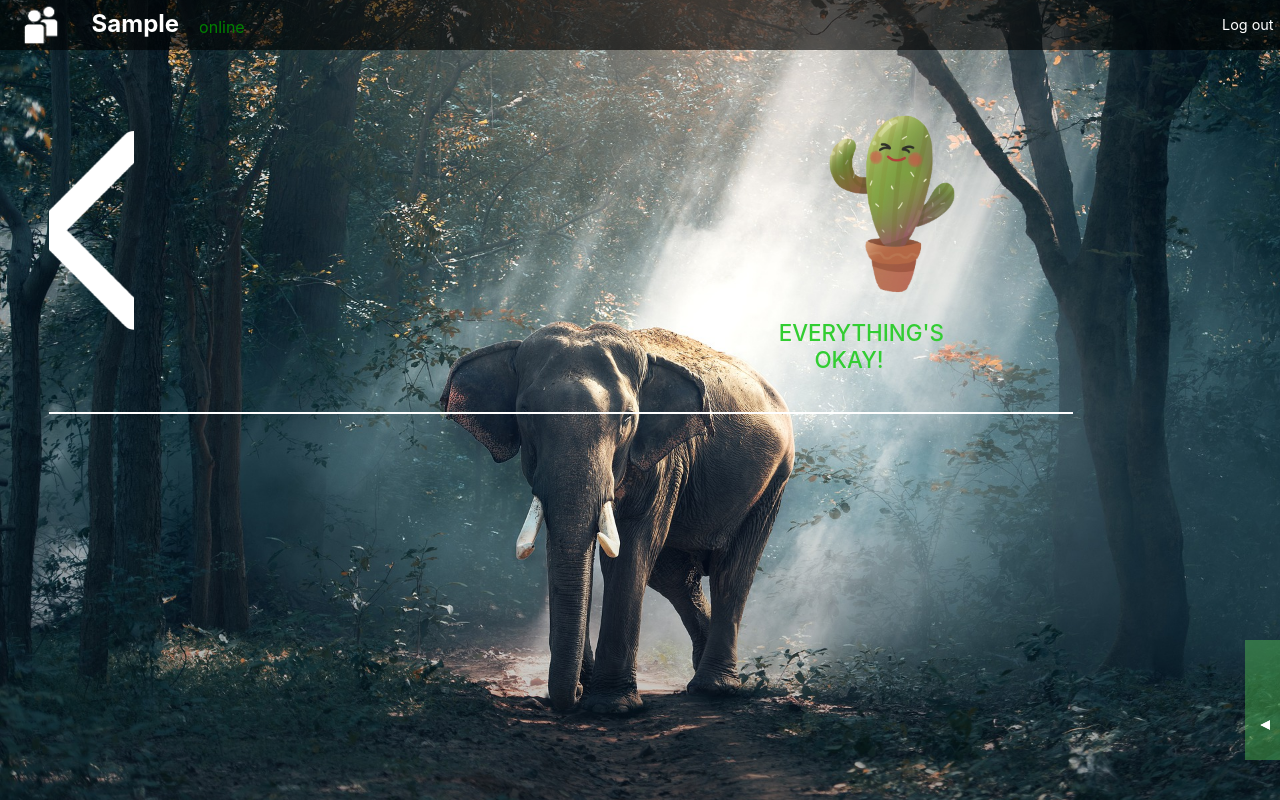
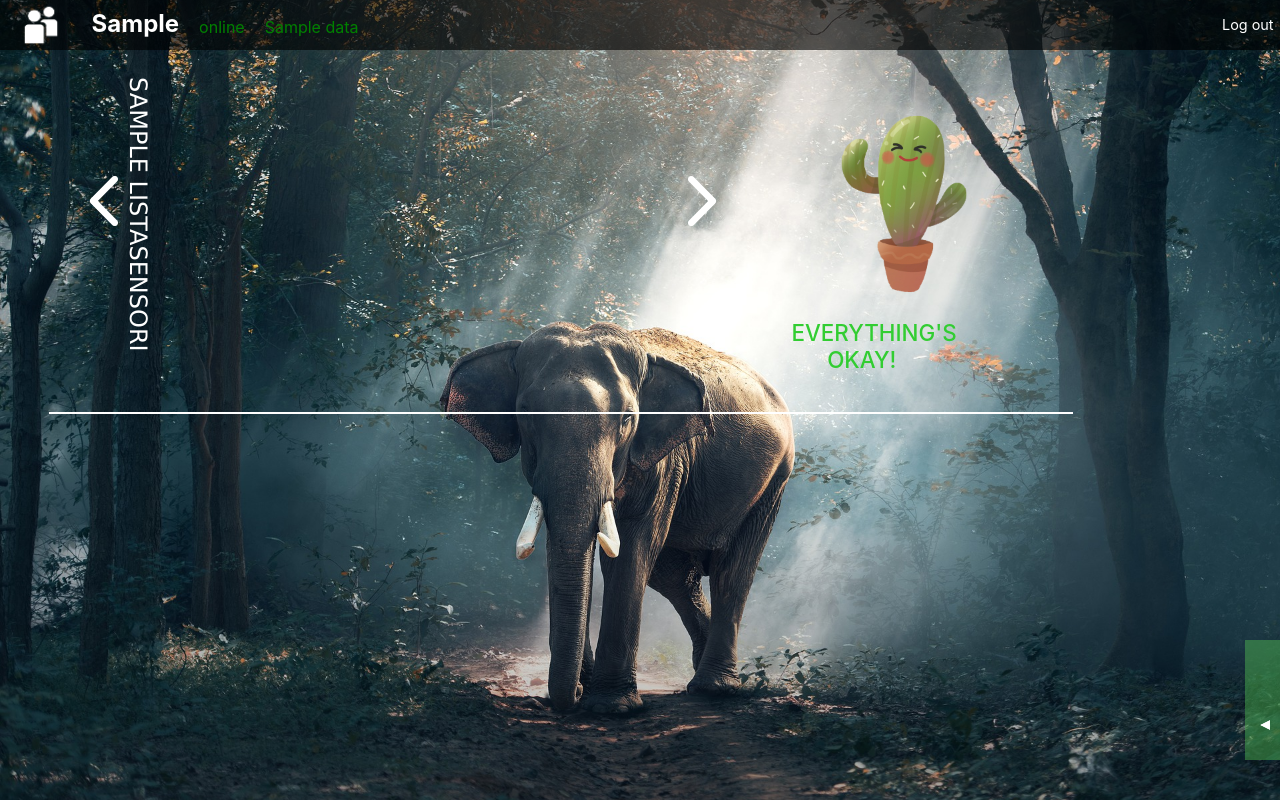
Before and after one commit to 2dadsgn/Smart-vase, a Flask app: template templates/gestione.html in a window 1280 px wide. Run offline with Flask 2, Linux system fonts and the light colour scheme; the template is opened without the code that fills it: most values are stand-ins (such as "Sample title", 1, 10 or a date in 2020); some libraries are stand-ins or nearby versions.

Commit message:
update in the app.py

```diff
--- a/app.py
+++ b/app.py
@@ -79,6 +79,11 @@
 
         username=session['username']
         user = mongo.db.utenti.find_one({"username":session['username']})
+        sensori = user["sensore"]
+        listasensori = []
+        for x in sensori :
+            listasensori.append(x)
+            print(x)
 
         #this way i get the actuale date and time
         now = datetime.datetime.now()
@@ -96,11 +101,13 @@
 
         #select su dati del mese
         try:
-            monthsdata = mongo.db.sensori.find({"data": { "$gt": actual_month }}).sort("time",-1)
+            monthsdata = mongo.db.sensori.find({"data": { "$gt": actual_month }, "time" :{ "$regex": "12"}}).sort("time",-1)
         except:
-            print("errore su ricerca dati del mese")
+            print("**-errore su ricerca dati del mese*-*")
         dictionaryday = []
         dictionarymonth = []
+        arraysensore = []
+        listasensori = []
 
         #select last data
         for x in daysdata:
@@ -109,11 +116,19 @@
         # select last data
         for x in monthsdata:
             dictionarymonth.append(x)
-            print(x)
+
+        arraysensore.append(dictionaryday)
+        arraysensore.append(dictionarymonth)
+
+        listasensori.append(arraysensore)
 
 
 
-        return render_template('gestione.html',daytemp=dictionaryday, monthtemp=dictionarymonth, username=username )
+
+
+
+        return render_template('gestione.html',daytemp=dictionaryday, monthtemp=dictionarymonth, username=username,
+                               listasensori=listasensori)
 
 
 
@@ -131,12 +146,17 @@
         password= request.form['password']
         password_repeat = request.form['password_repeat']
         code_sensor = request.form['code']
+        plantsname = request.form['plantsname']
         result=mongo.db.utenti.find_one({"username":username})
         if result==None :
             if  password==password_repeat:
                 mongo.db.utenti.insert_one({"username":username,
                                             "password":password,
-                                           "code": code_sensor})
+                                           "sensore": [{
+                                               "code":code_sensor,
+                                               "name":plantsname
+                                           }]
+                                            })
                 return render_template('index.html')
             else:
                 error = 'passwords do not match'
--- a/static/main.css
+++ b/static/main.css
@@ -275,18 +275,37 @@
 
 }
 .activate{
-    display: block;
+    display:inline;
+	width: 672px;
+	height: 300px;
 }
 .deactivate{
     display:none;
+
 }
 .freccia-sx-slider{
     background-image: url("freccia_sx.png");
     background-position:center;
     background-repeat: no-repeat;
+	background-size: contain;
+	height: 50px;
+	width: 5px;
+	margin:12vh 0 0 1vw ;
 }
 .freccia-dx-slider{
     background-image: url("freccia_dx.png");
     background-position:center;
     background-repeat: no-repeat;
+	background-size: contain;
+	height: 50px;
+	width: 5px;
+	margin-top:12vh;
 }
+.nomesensore{
+	transform: rotate(90deg);
+	text-transform: uppercase;
+	font-size: 1.5em;
+	position: absolute;
+	top:25vh;
+	left: 0vw;
+}
--- a/static/main.js
+++ b/static/main.js
@@ -4,6 +4,14 @@
 function click_dx() {
 	document.getElementById("chartContainer1").classList.remove("activate")
 	document.getElementById("chartContainer1").classList.add("deactivate")
+	document.getElementById("chartContainer2").classList.remove("deactivate")
+	document.getElementById("chartContainer2").classList.add("activate")
+}
+function click_sx() {
+	document.getElementById("chartContainer2").classList.remove("activate")
+	document.getElementById("chartContainer2").classList.add("deactivate")
+	document.getElementById("chartContainer1").classList.remove("deactivate")
+	document.getElementById("chartContainer1").classList.add("activate")
 
 }
 
--- a/templates/gestione.html
+++ b/templates/gestione.html
@@ -11,6 +11,7 @@
           <img class="utente-ico" src={{ url_for('static', filename='utente_ico.png') }}>
           <p id="p-username-logout">{{ username }}</p>
           <p style="color: green;margin: 15px 0 0 20px;">online</p>
+          <p style="color: green;margin: 15px 0 0 20px;">{{ daytemp[0]["data"] }}</p>
           <input id="logout-cta"  value="Log out" type="submit" id="logout-cta">
 
       </form>
@@ -25,11 +26,11 @@
 
           </form>
           <div class="row div-sensore">
-
-              <div class="col-1 freccia-sx-slider"></div>
+               <h3 class="nomesensore">{{ listasensori[0]["name"] }}</h3>
+              <div class="col-1 freccia-sx-slider" onclick="click_sx()"></div>
               <div class="statistic col-6 activate"  id="chartContainer1"></div>
-              <div class="statistic col-6 deactivate"  id="chartContainer2" ></div>
-              <div class="col-1 frecciadx-slider"></div>
+              <div class="statistic col-6 deactivate"  id="chartContainer2" style="width: 672px;height: 300px;"></div>
+              <div class="col-1 freccia-dx-slider" onclick="click_dx()"></div>
               <div class="col-2 status" style="align-content: center;text-align: center;">
 
 
@@ -54,10 +55,11 @@
                   {% else %}
 
                           <img  src="{{ url_for('static', filename = 'smiling-plant.png') }}" class="smiling-plant "  >
-                      <h1 style="font-size: 1.4em;color:limegreen;text-align: center">EVERYTHING'S <br> OKAY!   </h1>
+                      <h1 style="font-size: 1.4em;color:limegreen;text-align: center">EVERYTHING'S <br> OKAY!  </h1>
 
                   {% endif %}
               </div>
+
           </div>
 
 
@@ -68,7 +70,7 @@
     var chart = new CanvasJS.Chart("chartContainer1",
     {
       title:{
-        text: "Sensore #123abc"
+        text: "Today's statistics"
       },
       axisY: {
         title: "Temperature / Humidity",
@@ -78,11 +80,11 @@
       {
         type: "bar",
         showInLegend: true,
-        legendText: "temperature ° C",
+        legendText: "Temperature ° C",
         color: "red",
         dataPoints: [
             {% for c in daytemp %}
-        { y: {{ c["external temperature"] }}, label: "temperature"},
+        { y: {{ c["external temperature"] }}, label: {{c["data"]}}  },
             {% endfor %}
 
         ]
@@ -94,7 +96,45 @@
         color: "blue",
         dataPoints: [
            {% for c in daytemp %}
-        { y: {{ c["external humidity"] }}, label: "temperature"},
+        { y: {{ c["external humidity"] }}, label: {{c["data"]}}  },
+            {% endfor %}
+        ]
+      }
+      ]
+    });
+
+    //fucntion per il secondo chart
+    var chart2 = new CanvasJS.Chart("chartContainer2",
+    {
+      title:{
+        text: "Last month's statistic"
+      },
+      axisY: {
+        title: "Temperature / Humidity",
+        maximum: 100
+      },
+      data: [
+      {
+        type: "bar",
+        showInLegend: true,
+        legendText: "Temperature ° C",
+        color: "red",
+        dataPoints: [
+            {% for c  in monthtemp %}
+
+        { y: {{ c["external temperature"] }}, label: {{c["data"]}} },
+            {% endfor %}
+
+        ]
+      },
+          {
+        type: "bar",
+        showInLegend: true,
+        legendText: "Humidity %",
+        color: "blue",
+        dataPoints: [
+           {% for c in monthtemp %}
+        { y: {{ c["external humidity"] }}, label:{{c["data"]}}  },
             {% endfor %}
         ]
       }
@@ -102,6 +142,7 @@
     });
 
 chart.render();
+chart2.render();
 }
 </script>
 
--- a/templates/register.html
+++ b/templates/register.html
@@ -4,7 +4,7 @@
 
 	  <div class="container-fluid transition-main" id="container">
 		  <div class="row" >
-			   <form action="{{ url_for('register_insert') }}" id="login" class="row" method="post">
+			   <form action="{{ url_for('register_insert') }}" id="login" class="row" method="post" style="height: 67vh;margin-top: 5vh;">
 				   <img class="img-responsive" src="{{ url_for('static', filename = 'logo.png') }}" width="50" height="50" alt="" style="margin: auto;margin-top: 2em;">
 				   <h2 class="col-12">Account creation</h2>
 				   <h3 class="col-12">Chose a username</h3>
@@ -16,6 +16,8 @@
 				   <input class="input-text col-md-12" type="password" name="password_repeat" value="">
                    <h3 class="col-12">Insert sensor's unique code</h3>
 				   <input class="input-text col-md-12" type="text" name="code" value="#abc123">
+                   <h3 class="col-12">Insert plant's name</h3>
+				   <input class="input-text col-md-12" type="text" name="plantsname" value=Gerarda>
                    <p class="error">{{ error_pass }}</p>
 				   <input id="intasto" class="col-md-12" type="submit" value="Create"><br>
 			  </form>
```
